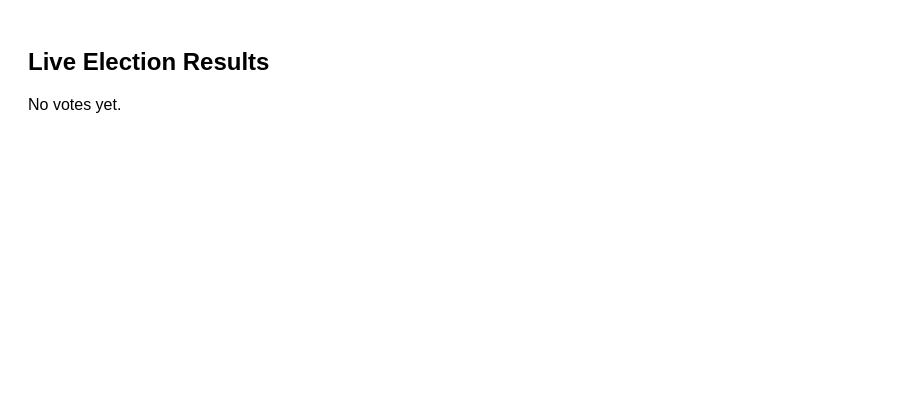
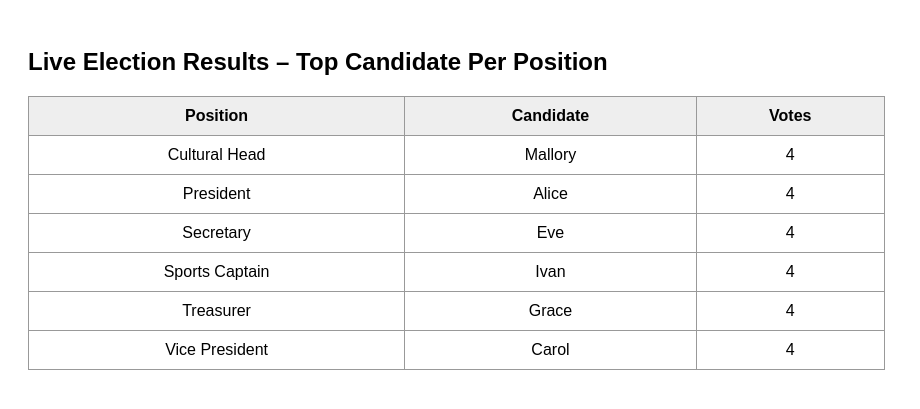
Before and after one commit to sajingeorgemathew/School-Election-Voting-App, a Flask app: page /results in a window 1280 px wide. Shown: the top 409 px of the page, without its empty margins (0-920 px from the left). Run offline with Flask 3, Linux system fonts and the light colour scheme; data comes from the database, SQL or seed files in the repository; data that the repository does not hold is empty.

Commit message:
Show top candidate per position on /results page

```diff
--- a/app.py
+++ b/app.py
@@ -43,17 +43,19 @@ def submit_vote():
     conn.close()
     return render_template('success.html')
 
-# Show results
 @app.route('/results')
 def results():
-    import sqlite3
-    conn = sqlite3.connect('votes.db')
+    conn = sqlite3.connect('database.db')
     c = conn.cursor()
+
     c.execute('''
-        SELECT position, candidate, COUNT(*) as vote_count
-        FROM votes
-        GROUP BY position, candidate
-        ORDER BY position, vote_count DESC
+        SELECT position, candidate, vote_count FROM (
+            SELECT position, candidate, COUNT(*) AS vote_count,
+                   RANK() OVER (PARTITION BY position ORDER BY COUNT(*) DESC) AS rank
+            FROM votes
+            GROUP BY position, candidate
+        )
+        WHERE rank = 1;
     ''')
     results = c.fetchall()
     conn.close()
--- a/templates/results.html
+++ b/templates/results.html
@@ -1,7 +1,7 @@
 <!DOCTYPE html>
 <html>
 <head>
-    <title>Election Results</title>
+    <title>Live Election Results</title>
     <style>
         body { font-family: Arial; padding: 20px; }
         table { border-collapse: collapse; width: 70%; margin-top: 20px; }
@@ -10,7 +10,7 @@
     </style>
 </head>
 <body>
-    <h2>Live Election Results</h2>
+    <h2>Live Election Results – Top Candidate Per Position</h2>
 
     {% if results %}
     <table>
```
